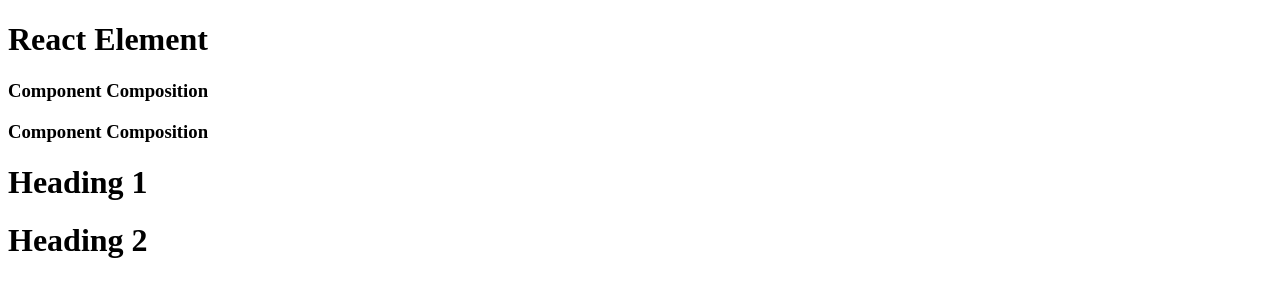
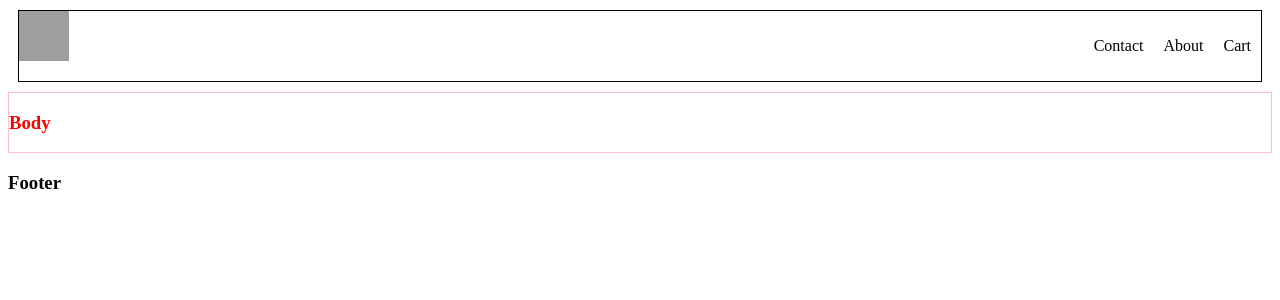
Before and after one commit to ShellySea/ReactPractice, a React (Vite) app: page / in a window 1280 px wide. Shown: the top 300 px of the page. Built offline with nearby package versions, Linux system fonts and the light colour scheme; grey boxes are pictures that could not be loaded.

Commit message:
2 ways of applyling styles, Adding Header, Body and Footer

```diff
--- a/App.js
+++ b/App.js
@@ -1,36 +1,81 @@
 import React from "react";
 import ReactDOM from "react-dom/client";
 
+/**
+ Layout
+ Header
+  - Logo
+  - NavList (right side)
+    - About
+    - Contact
+    - Cart
+ Body
+  - Search Bar
+  - Restaurant Card
+    - Image
+    - Name
+    - Rating
+ Footer
+  - Links
+  - Copyright
+ */
 
-/* React element */
-const Title = (
-  <h1 className="h3" key="head3">React Element</h1>
+const Logo = (
+  <img className="logo"
+  src="https://png.pngtree.com/element_our/png/20180823/health-restaurant-logo-design-template-vector-png_62798.jpg"
+  alt="logo"></img>
 )
 
-/* React component - Normal JS function*/
-const Comp = () => {
+const HeaderComp = () => {
   return (
-    <div>
-      <h3>Component Composition</h3>
+    <div className="header">
+      {Logo}
+      <ul className="navItems">
+        <li>Contact</li>
+        <li>About</li>
+        <li>Cart</li>
+      </ul>
     </div>
   )
 }
 
-/* React Component: std convention to write its name is by starting with capital letter */
-/* using react element inside react component using {} */
-/* COMPONENT COMPOSITION : Using react component inside react component using </> or {Nameofcomp()} */
-const HeaderComponent1 = () => {
+
+/* 2 ways of applyling the style */
+const stylingBody = {
+  border: '1px solid pink',
+}
+
+const BodyComp = () => {
+  return (
+    <div style={stylingBody}>
+      <h3 style={{color: 'red'}}>Body</h3>
+    </div>
+  )
+}
+
+const FooterComp = () => {
   return (
     <div>
-      {Title}
-      <Comp/>
-      {Comp()}
-      <h1>Heading 1</h1>
-      <h1>Heading 2</h1>
+      <h3>Footer</h3>
     </div>
+  )
+}
+
+/* Instead of <React.Fragment>...</React.Fragment> we can just put <>...</> */
+const AppLayout = () => {
+  return (
+    <React.Fragment>
+      <HeaderComp/>
+      <BodyComp/>
+      <FooterComp/>
+    </React.Fragment>
   )
 }
 
 const root = ReactDOM.createRoot(document.getElementById("root"));
 
-root.render(<HeaderComponent1/>);
+root.render(<AppLayout/>);
+
+/*or
+root.render({AppLayout()});
+*/
--- a/index.css
+++ b/index.css
@@ -1,11 +1,20 @@
-#container {
+.logo {
+  width: 50px;
+  height: 50px;
+}
+
+.header {
+  display: flex;
+  justify-content: space-between;
+  margin: 10px;
   border: 1px solid #000;
 }
 
-#title2 {
-  color: indianred;
+.navItems {
+  list-style-type: none;
+  display: flex;
 }
 
-#title1 {
-  color: blueviolet;
+ul > li {
+  padding: 10px;
 }
```
